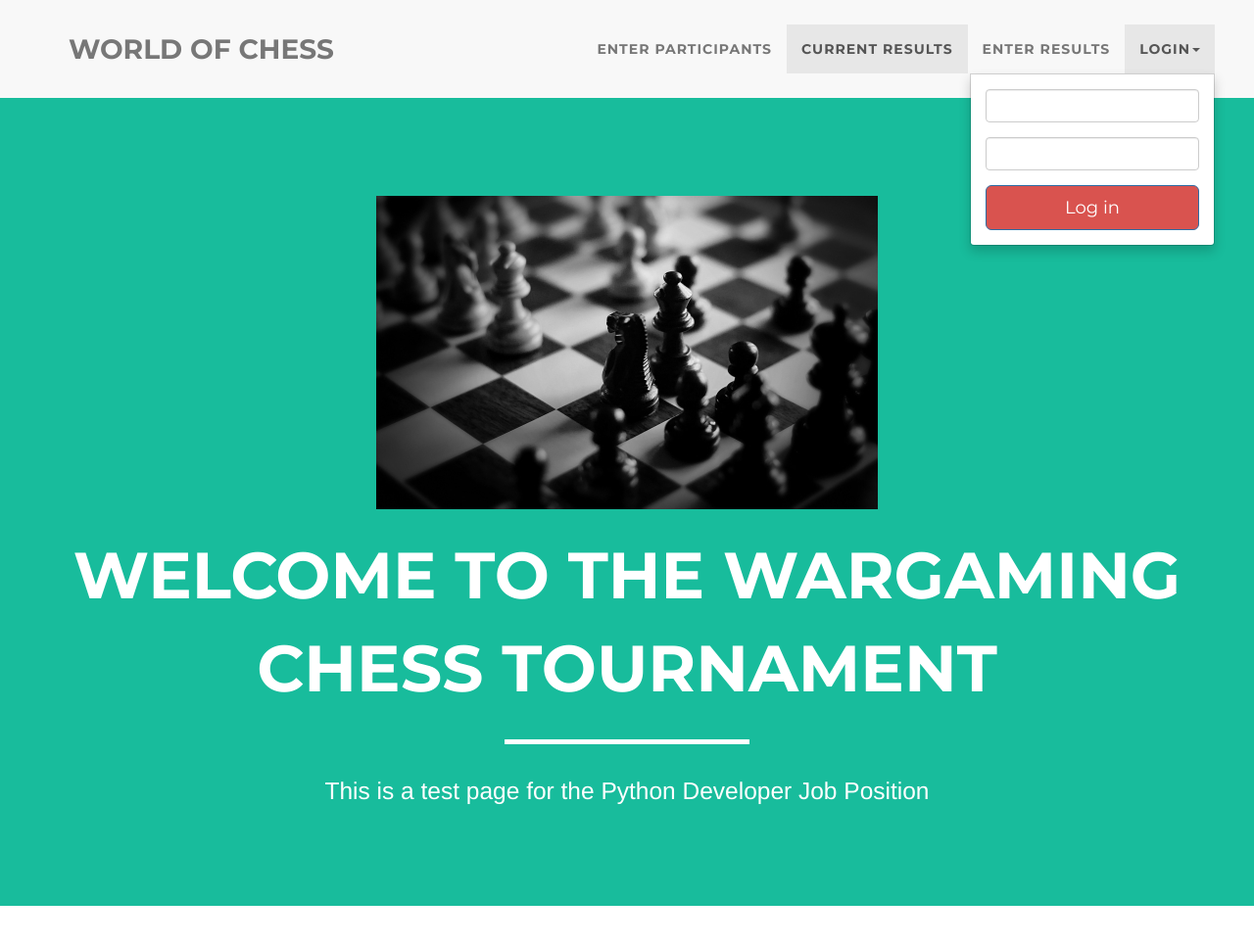
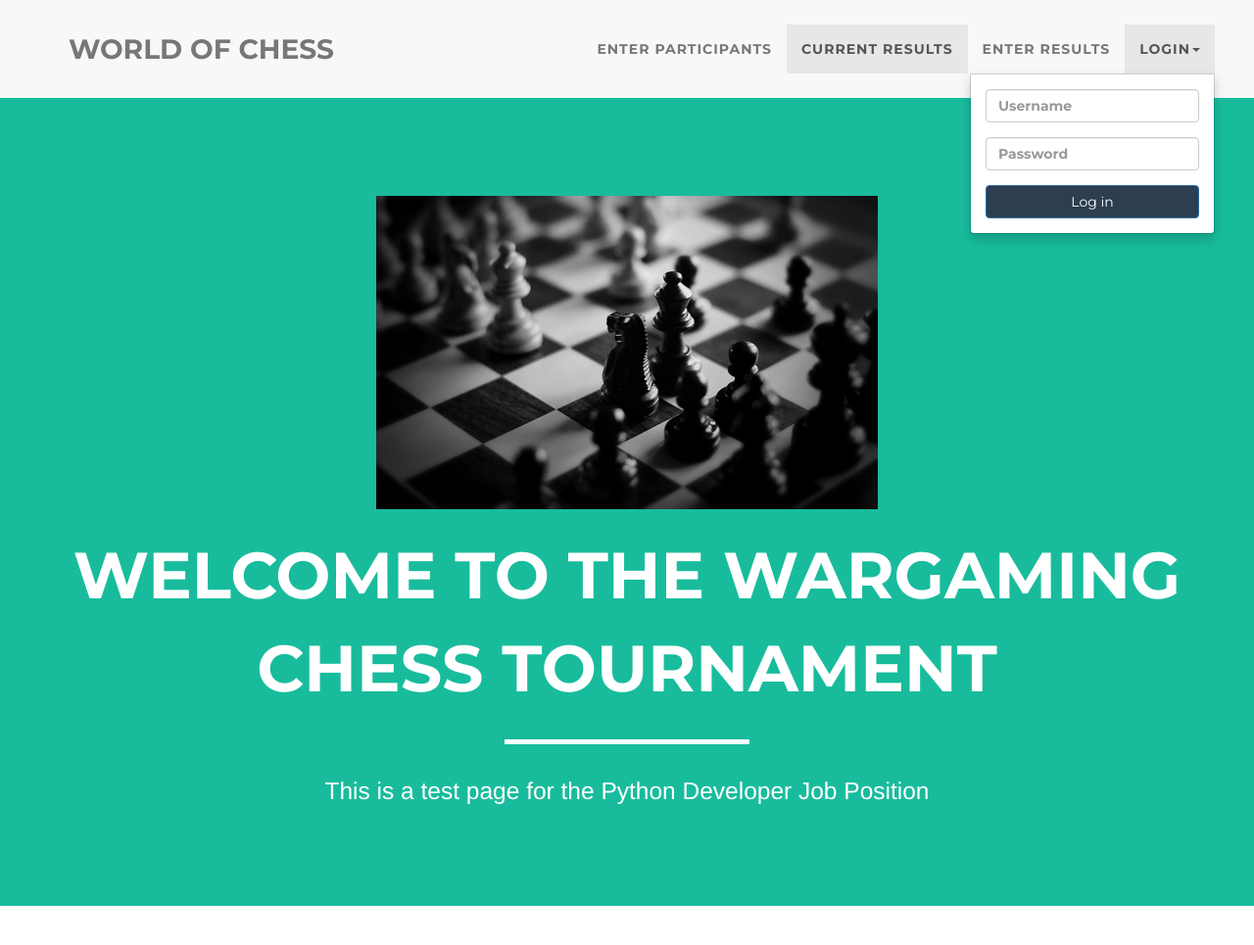
Before and after one commit to CoRafael/ChessTournament, a Django app: page / in a window 1280 px wide, after a click on "LOGIN". Shown: the top 965 px of the page at 98% size. Run offline with Django 3.2, Linux system fonts and the light colour scheme; data that the repository does not hold is empty; some libraries are stand-ins or nearby versions.

Commit message:
Home page - fix login

```diff
--- a/static/css/chess_tournament.css
+++ b/static/css/chess_tournament.css
@@ -15,3 +15,7 @@
 .my_button {
     background-color: #18bc9c !important;
 }
+
+.login_logout {
+    background-color: #2c3e50 !important;
+}
--- a/templates/base.html
+++ b/templates/base.html
@@ -90,16 +90,17 @@
                                                   accept-charset="UTF-8" id="login-nav">
                                                 {% csrf_token %}
                                                 <div class="form-group">
-                                                    <label class="sr-only" for="exampleInputEmail2">Username</label>
-                                                    <input type="username" class="form-control" id="exampleInputEmail2"
-                                                           name="username" autocomplete="off" required>
+                                                    <input type="username" class="form-control" id="malakas"
+                                                           name="username" placeholder="Username" autocomplete="off"
+                                                           required>
                                                 </div>
                                                 <div class="form-group">
-                                                    <label class="sr-only" for="exampleInputEmail">Password</label>
                                                     <input type="password" class="form-control" id="exampleInputEmail"
-                                                           name="password" autocomplete="off" required>
+                                                           name="password" placeholder="Password" autocomplete="off"
+                                                           required>
                                                 </div>
-                                                <button class="btn btn-lg btn-primary btn-block" type="submit">Log in
+                                                <button class="btn btn-primary btn-block login_logout" type="submit">Log
+                                                    in
                                                 </button>
                                             </form>
                                         </div>
@@ -123,7 +124,8 @@
                                                   accept-charset="UTF-8" id="login-nav">
                                                 {% csrf_token %}
 
-                                                <button class="btn btn-lg btn-primary btn-block" type="submit">Logout
+                                                <button class="btn btn-primary btn-block login_logout" type="submit">
+                                                    Logout
                                                 </button>
                                             </form>
                                         </div>
```
Also changed, not shown: other parts of templates/base.html (+37 -9 lines). Lines whose indentation alone changed are shown as unchanged.
